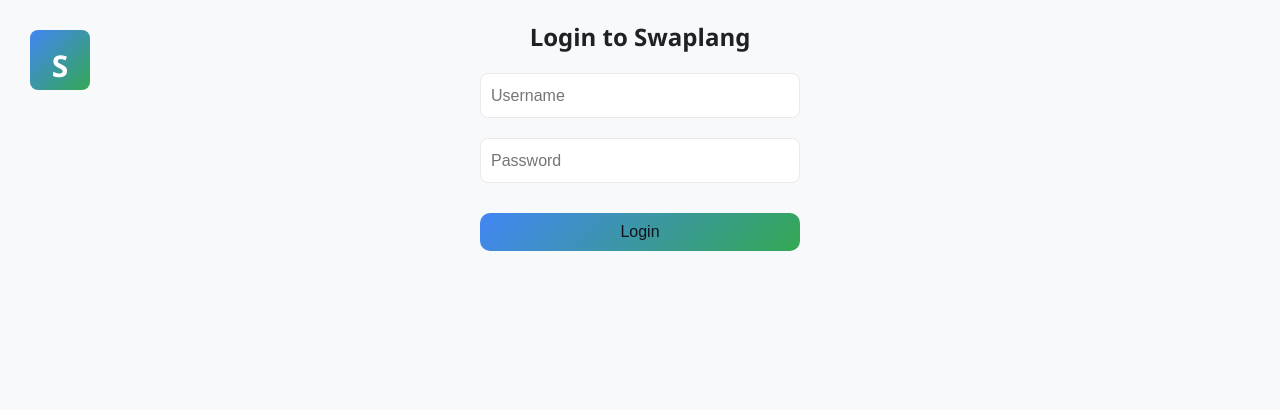
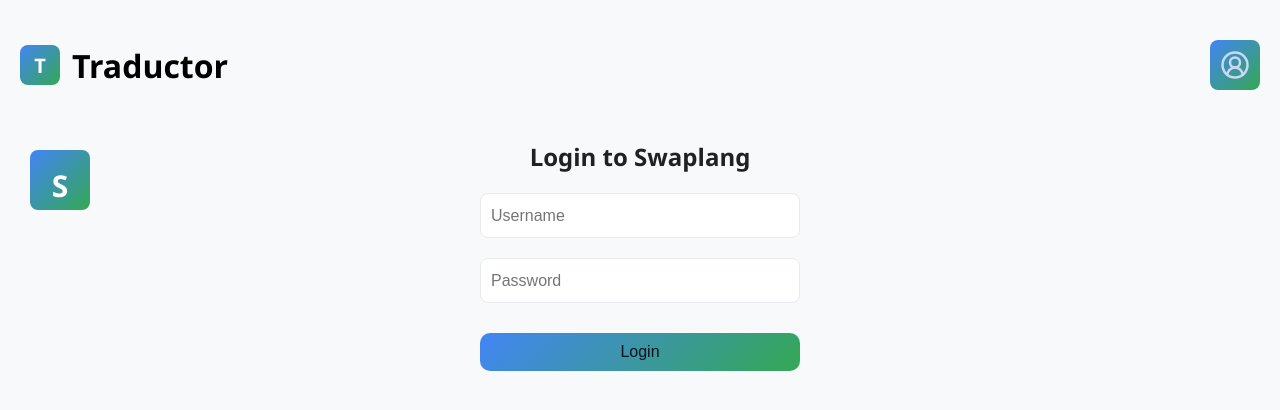
Before and after one commit to djaredev/swaplang, a SvelteKit app in the folder frontend/: page /login in a window 1280 px wide. Shown: the top 410 px of the page. Built offline with nearby package versions, Linux system fonts and the light colour scheme; no server answers.

Commit message:
(frontend) Add main structure to the layout

```diff
--- a/frontend/src/routes/+layout.svelte
+++ b/frontend/src/routes/+layout.svelte
@@ -1,5 +1,6 @@
 <script lang="ts">
 	import favicon from '$lib/assets/favicon.svg';
+	import Header from '$lib/components/Header.svelte';
 	import '../app.css';
 
 	let { children } = $props();
@@ -9,4 +10,12 @@
 	<link rel="icon" href={favicon} />
 </svelte:head>
 
-{@render children?.()}
+<Header />
+<main>
+	{@render children?.()}
+</main>
+
+<style>
+	main {
+	}
+</style>
```
